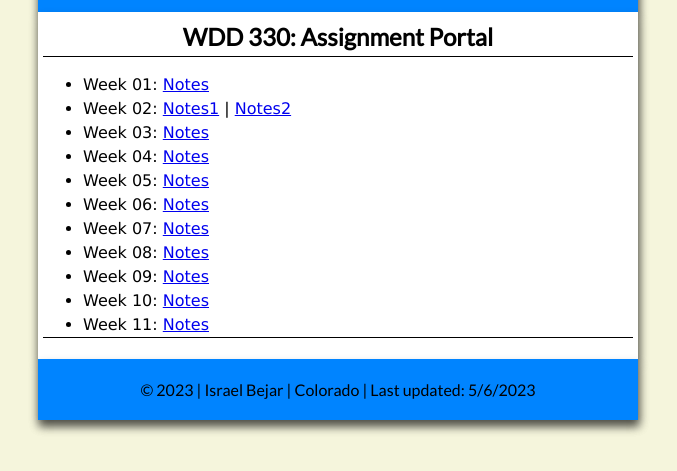
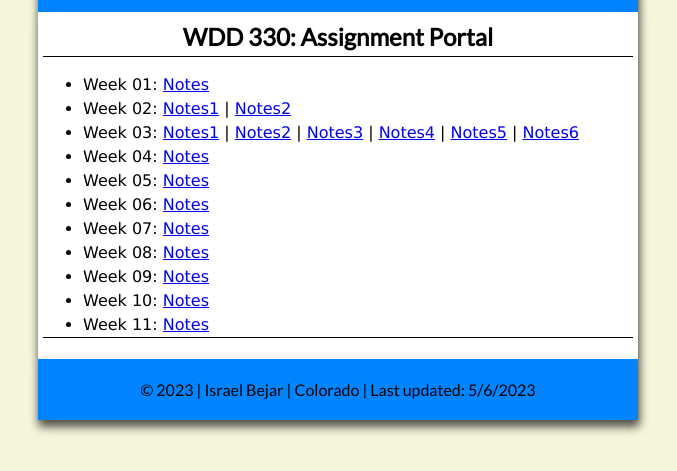
Before and after one commit to JesusBejar/WDD330, a plain HTML site: page HOMEPORTAL/HomePortal.html in a window 1280 px wide. Shown: the part 199-670 px from the top of the page, without its empty margins (302-979 px from the left). Drawn offline with Linux system fonts and the light colour scheme.

Commit message:
added note pdfs to home portal

```diff
--- a/HOMEPORTAL/HomePortal.html
+++ b/HOMEPORTAL/HomePortal.html
@@ -31,7 +31,7 @@
         <ul id="lessons">
             <li> Week 01: <a href="imgs/Week1.pdf">Notes</a></li>
             <li> Week 02: <a href="imgs/Week2(1).pdf">Notes1</a> | <a href="imgs/Week2(2).pdf">Notes2</a></li>
-            <li> Week 03: <a href="#">Notes</a></li>
+            <li> Week 03: <a href="imgs/Week3(1).pdf">Notes1</a> | <a href="imgs/Week3(2).pdf">Notes2</a> | <a href="imgs/Week3(3).pdf">Notes3</a> | <a href="imgs/Week3(4).pdf">Notes4</a> | <a href="imgs/Week3(5).pdf">Notes5</a> | <a href="imgs/Week3(6).pdf">Notes6</a></li>
             <li> Week 04: <a href="#">Notes</a></li>
             <li> Week 05: <a href="#">Notes</a></li>
             <li> Week 06: <a href="#">Notes</a></li>
```
Also changed, not shown: 6 other files.
